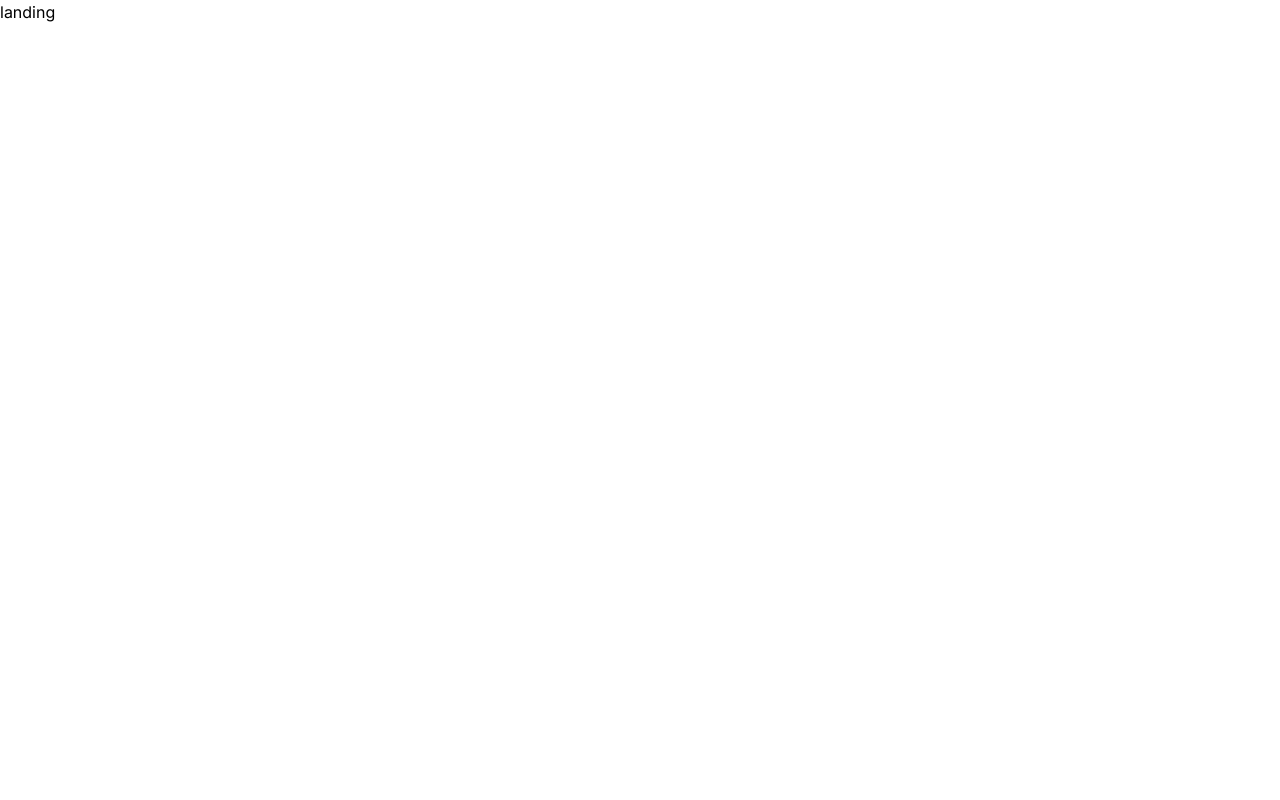
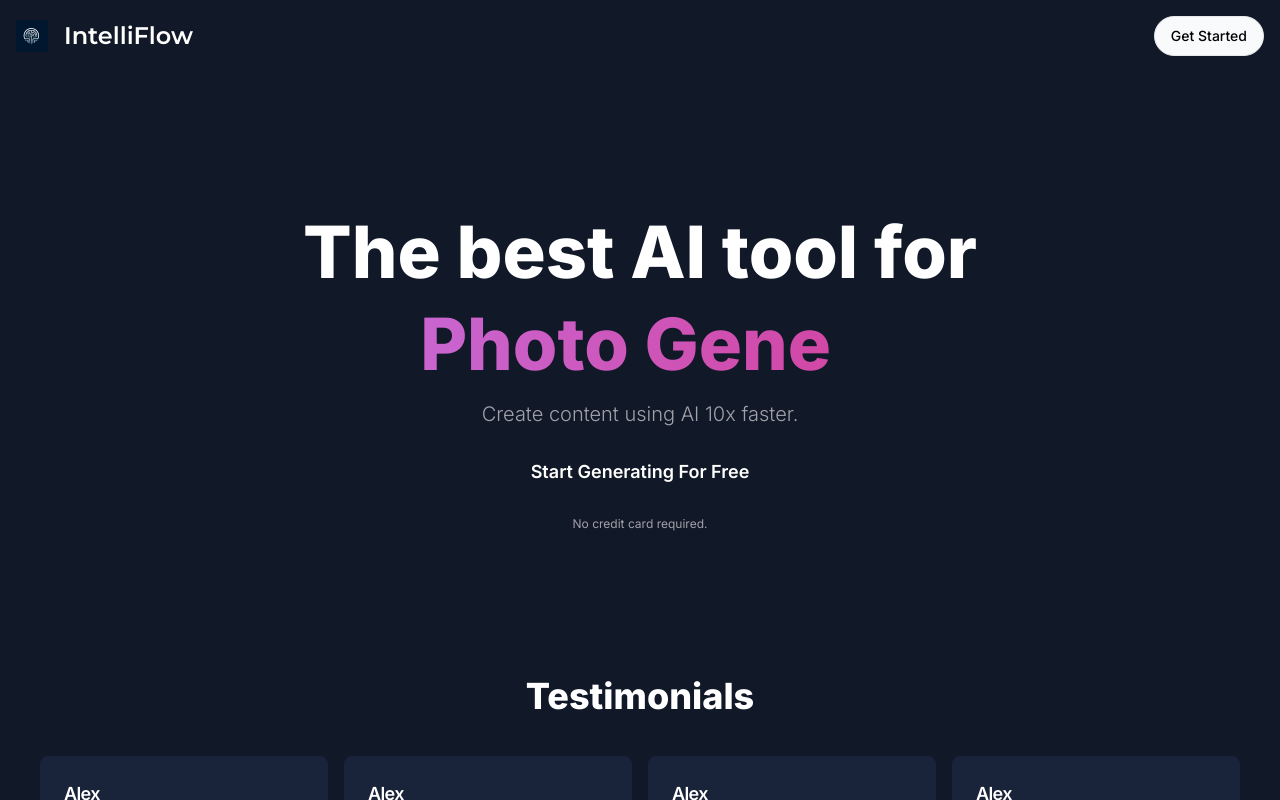
Before and after one commit to Alexandra2888/IntelliFlow, a Next.js app: page / in a window 1280 px wide. Built offline with nearby package versions, Linux system fonts and the light colour scheme; no server answers.

Commit message:
Adding landing page

```diff
--- /dev/null
+++ b/app/(landing)/layout.tsx
@@ -0,0 +1,11 @@
+const LandingLayout = ({ children }: { children: React.ReactNode }) => {
+    return (
+        <main className="h-full bg-[#111827] overflow-auto">
+            <div className="mx-auto max-w-screen-xl h-full">
+                {children}
+            </div>
+        </main>
+    );
+};
+
+export default LandingLayout;
--- a/app/(landing)/page.tsx
+++ b/app/(landing)/page.tsx
@@ -1,8 +1,13 @@
+import LandingContent from "@/components/landing-content";
+import LandingHero from "@/components/landing-hero";
+import LandingNavbar from "@/components/landing-navbar";
 
 const LandingPage = () => {
   return (
-    <div>
-      landing
+    <div className="h-full">
+      <LandingNavbar />
+      <LandingHero />
+      <LandingContent/>
     </div>
   )
 }
--- /dev/null
+++ b/components/landing-content.tsx
@@ -0,0 +1,58 @@
+"use client";
+
+const testimonials = [
+  {
+    name: "Alex",
+    avatar: "A",
+    title: "Software Engineer",
+    description:"This is the best tool I've used!"
+  },
+  {
+    name: "Alex",
+    avatar: "A",
+    title: "Software Engineer",
+    description:"This is the best tool I've used!"
+  },
+  {
+    name: "Alex",
+    avatar: "A",
+    title: "Software Engineer",
+    description:"This is the best tool I've used!"
+  },
+  {
+    name: "Alex",
+    avatar: "A",
+    title: "Software Engineer",
+    description:"This is the best tool I've used!"
+  }
+]
+
+import React from 'react'
+import { Card, CardContent, CardHeader, CardTitle } from './ui/card';
+
+const LandingContent = () => {
+  return (
+    <div className='px-10 pb-20'>
+      <h2 className='text-center text-4xl text-white font-extrabold mb-10'>Testimonials</h2>
+      <div className='grid grid-cols-1 sm:grid-cols-2 md:grid-cols-3 lg:grid-cols-4 gap-4'>
+        {testimonials.map((item) => (
+          <Card key={item.description} className='bg-[#192339] border-none text-white'>
+            <CardHeader>
+              <CardTitle className='flex items-center gap-x-2'>
+                <div>
+                  <p className='text-lg'>{item.name}</p>
+                  <p className='text-zinc-400 text-sm'>{item.title }</p>
+              </div>
+              </CardTitle>
+              <CardContent className='pt-4 px-0'>
+                {item.description}
+              </CardContent>
+            </CardHeader>
+  </Card>
+))}
+      </div>
+    </div>
+  )
+}
+
+export default LandingContent
--- /dev/null
+++ b/components/landing-hero.tsx
@@ -0,0 +1,47 @@
+"use client";
+import { useAuth } from "@clerk/nextjs";
+import Link from "next/link";
+import React from "react";
+import TypewriterComponent from "typewriter-effect";
+import { Button } from "./ui/button";
+
+const LandingHero = () => {
+  const { isSignedIn } = useAuth();
+  return (
+    <div className="text-white font-bold py-36 text-center space-y-5">
+      <div className="text-4xl sm:text-5xl md:text-6xl lg:text-7xl space-y-5 font-extrabold">
+        <h1>The best AI tool for</h1>
+        <div className="text-transparent bg-clip-text bg-gradient-to-r from-purple-400 to-pink-600">
+          <TypewriterComponent
+            options={{
+              strings: [
+                "Chatbot",
+                "Photo Generation",
+                "Music Generation",
+                "Code Generation",
+                "Video Generation",
+                          ],
+                          autoStart: true,
+                loop: true
+            }}
+          />
+        </div>
+          </div>
+          <div className="text-sm md:text-xl font-light text-zinc-400">
+              Create content using AI 10x faster.
+          </div>
+          <div>
+              <Link href={isSignedIn ? "/dashboard" : '/sign-up'}>
+                  <Button variant="premium" className="md:text-lg p-4 md:p-6 rounded-full font-semibold">
+                      Start Generating For Free
+                  </Button>
+              </Link>
+          </div>
+          <div className="text-zinc-400 text-sm md:text-xs font-normal">
+              No credit card required.
+          </div>
+    </div>
+  );
+};
+
+export default LandingHero;
--- /dev/null
+++ b/components/landing-navbar.tsx
@@ -0,0 +1,40 @@
+"use client";
+import { cn } from "@/lib/utils";
+import { useAuth } from "@clerk/nextjs";
+import { Montserrat } from "next/font/google";
+import Image from "next/image";
+import Link from "next/link";
+import React from "react";
+import { Button } from "./ui/button";
+
+const font = Montserrat({
+  weight: "600",
+  subsets: ["latin"],
+});
+
+const LandingNavbar = () => {
+  const { isSignedIn } = useAuth();
+  return (
+    <div>
+      <nav className="p-4 bg-transparent flex items-center justify-between">
+        <Link href="/" className="flex items-center">
+          <div className="relative h-8 w-8 mr-4">
+            <Image fill alt="logo" src="/logo.webp" />
+          </div>
+          <h1 className={cn("text-2xl font-bold text-white", font.className)}>
+          IntelliFlow
+          </h1>
+        </Link>
+        <div className="flex items-center gap-x-2">
+          <Link href={isSignedIn ? "/dashboard" : "/sign-up"}>
+            <Button variant="outline" className="rounded-full bg-slate-50 text-black">
+            Get Started
+            </Button>
+          </Link>
+        </div>
+      </nav>
+    </div>
+  );
+};
+
+export default LandingNavbar;
--- a/package.json
+++ b/package.json
@@ -20,6 +20,7 @@
     "clsx": "^2.1.1",
     "eslint": "8.57.0",
     "eslint-config-next": "14.2.3",
+    "i": "^0.3.7",
     "lucide-react": "^0.383.0",
     "next": "14.2.3",
     "postcss": "8.4.38",
@@ -28,6 +29,7 @@
     "tailwind-merge": "^2.3.0",
     "tailwindcss": "3.4.3",
     "tailwindcss-animate": "^1.0.7",
-    "typescript": "5.4.5"
+    "typescript": "5.4.5",
+    "typewriter-effect": "^2.21.0"
   }
 }
```
Also changed, not shown: 1 other file (tests, documents, lock files or other folders).
